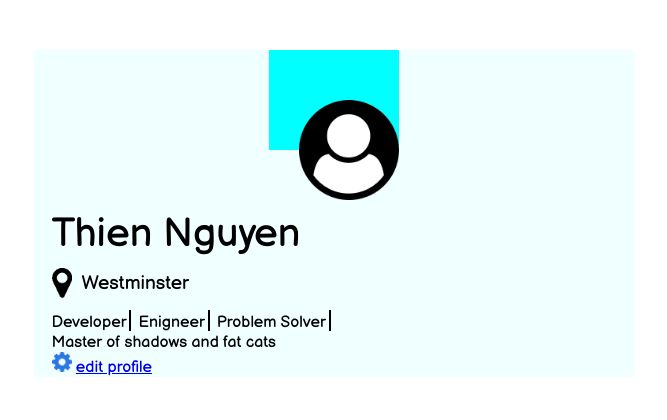
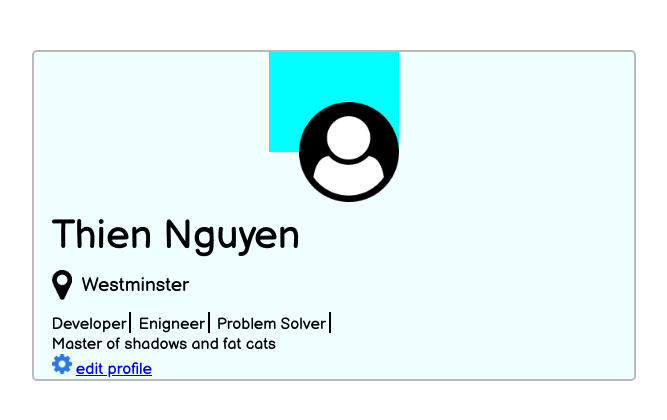
Before and after one commit to Thien1Nguyen/UserCard, a plain HTML site: page index.html in a window 1280 px wide. Shown: the whole page, without its empty margins (306-973 px from the left). Drawn offline with Linux system fonts and the light colour scheme.

Commit message:
Second Commit

```diff
--- a/style.css
+++ b/style.css
@@ -8,6 +8,8 @@
 
 .background {
     margin: 50px auto; /* This line is to center the profile card */
+    border: 2px solid rgb(185, 185, 185);
+    border-radius: 5px;
     justify-items: center;
     width: 600px;
     background-color: azure;
```
